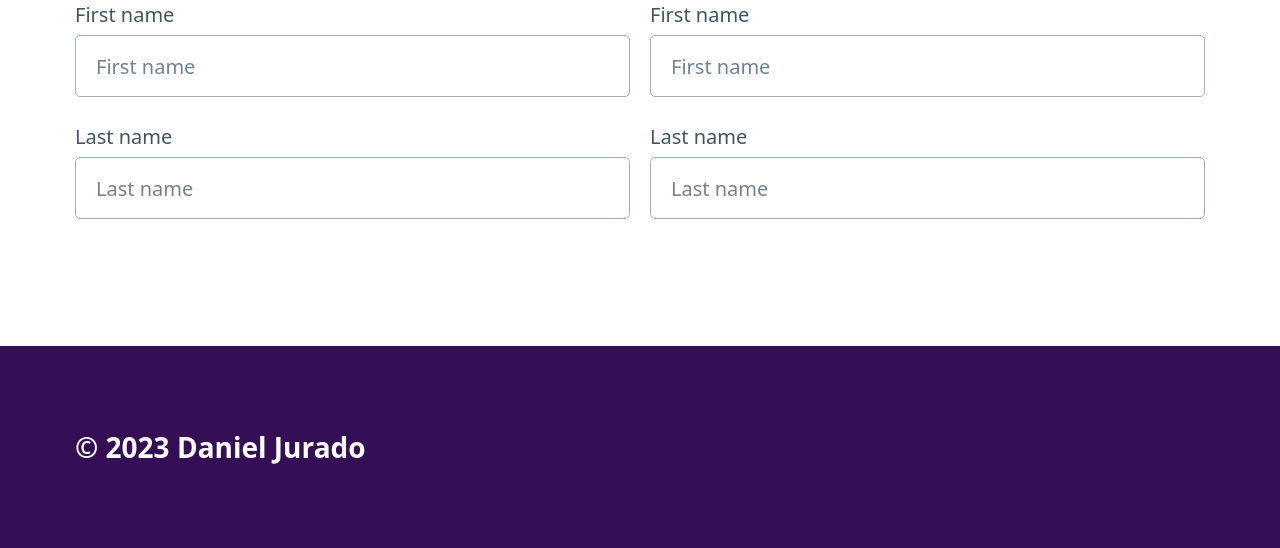
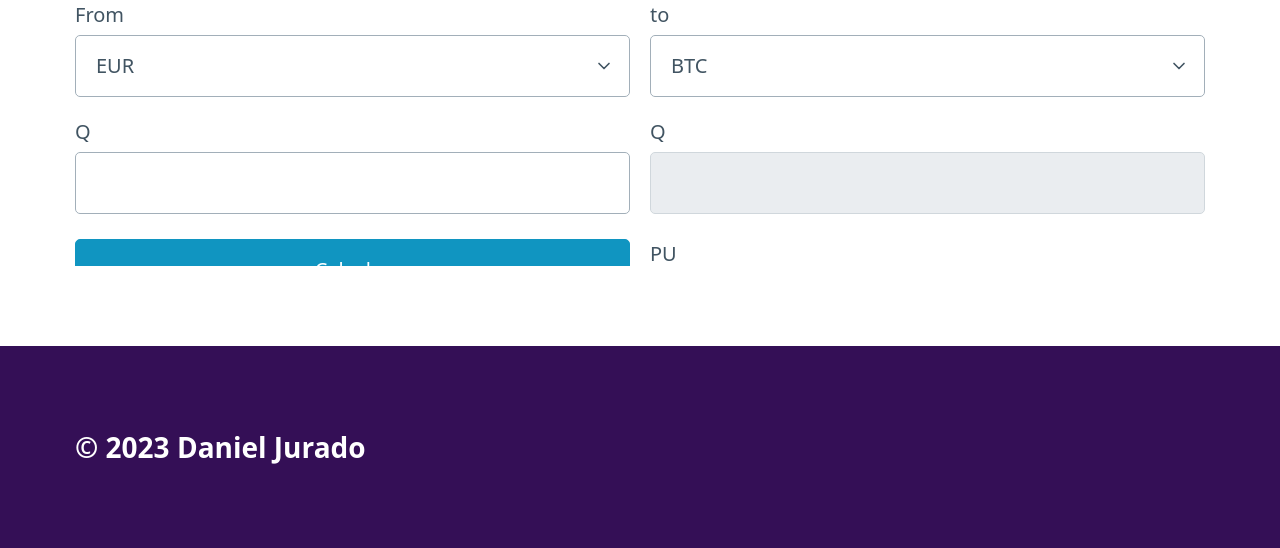
Before and after one commit to Danijurado/Flask_classic_proyectoFinal, a Flask app: page /purchase in a window 1280 px wide. Shown: the part 252-800 px from the top of the page. Run offline with Flask 2, Linux system fonts and the light colour scheme; parts of the project's set-up code (start-up, migrations or seed data) failed here and were passed over.

Commit message:
formulario de compra

```diff
--- a/registro_crypto/routes.py
+++ b/registro_crypto/routes.py
@@ -2,6 +2,7 @@ from registro_crypto import app
 from flask import render_template
 from registro_crypto.models import select_all
 from registro_crypto.services import get_exchange
+from flask import Flask, request
 @app.route('/')
 def index():
     registros = select_all()
@@ -14,3 +15,16 @@ def compra():
     #resultado = get_exchange('EUR','BTC')
 
     return render_template('purchase.html',pageTitle='compra')
+
+@app.route('/purchase',methods = ['POST'])
+def compra_post():
+   from_currency = request.form["moneda_from"]
+   to_currency = request.form['moneda_to']
+   q = float(request.form['cantidad_from'])
+   unit=get_exchange(from_currency,to_currency)
+
+   cantidad_to = unit * q
+
+
+
+   return render_template('purchase.html', pageTitle='compra',moneda_from=from_currency,cantidad_from=q,unit=1/unit,cantidad_to=cantidad_to)
--- a/registro_crypto/services.py
+++ b/registro_crypto/services.py
@@ -8,4 +8,4 @@ def get_exchange(base,quota):
     response = requests.get(url, headers=headers)
 
     if response.status_code == 200:
-        return response.json()
+        return response.json()['rate']
--- a/registro_crypto/templates/purchase.html
+++ b/registro_crypto/templates/purchase.html
@@ -1,33 +1,41 @@
 {%extends 'base.html'%}
 {%block section%}
-<form>
+<form action="/purchase", method="post">
 
     <!-- Grid -->
     <div class="grid">
         <div>
-            <!-- Markup example 1: input is inside label -->
-            <label for="firstname">
-                First name
-                <input type="text" id="firstname" name="firstname" placeholder="First name" required>
+            <label for="moneda_from">From</label>
+            <select id="moneda_from" name="moneda_from" required>
+                <option value="EUR">EUR</option>
+
+
+            </select>
+            <label for="cantidad_from">
+                Q
+                <input type="number" id="cantidad_from" name="cantidad_from" value="{{cantidad_from}}" required>
             </label>
+            <button type="submit">Calcular</button>
 
-            <label for="lastname">
-                Last name
-                <input type="text" id="lastname" name="lastname" placeholder="Last name" required>
-            </label>
+
         </div>
 
         <div>
-            <!-- Markup example 1: input is inside label -->
-            <label for="firstname">
-                First name
-                <input type="text" id="firstname" name="firstname" placeholder="First name" required>
+            <label for="moneda_to">to</label>
+            <select id="moneda_to" name="moneda_to" required>
+                <option value="BTC">BTC</option>
+
+
+            </select>
+            <label for="cantidad_to">
+                Q
+                <input type="number" id="cantidad_to" name="cantidad_to" value="{{cantidad_to}}" disabled>
+            </label>
+            <label for="unit">
+                PU
+                <input type="number" id="unit" name="unit" value="{{unit}}" disabled>
             </label>
 
-            <label for="lastname">
-                Last name
-                <input type="text" id="lastname" name="lastname" placeholder="Last name" required>
-            </label>
         </div>
 
 
```
Also changed, not shown: 1 other file.
